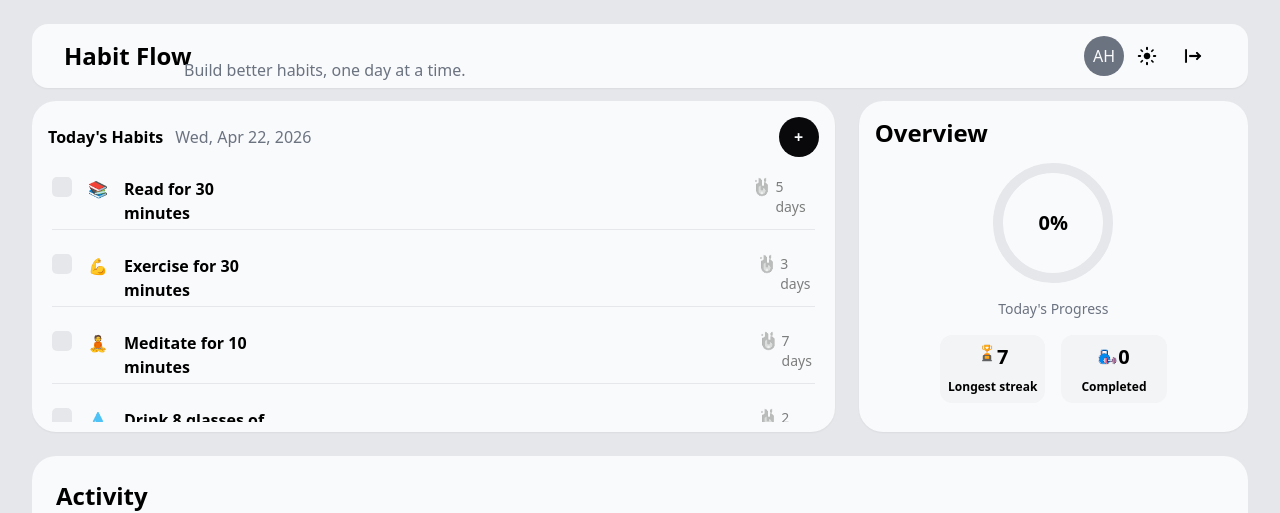
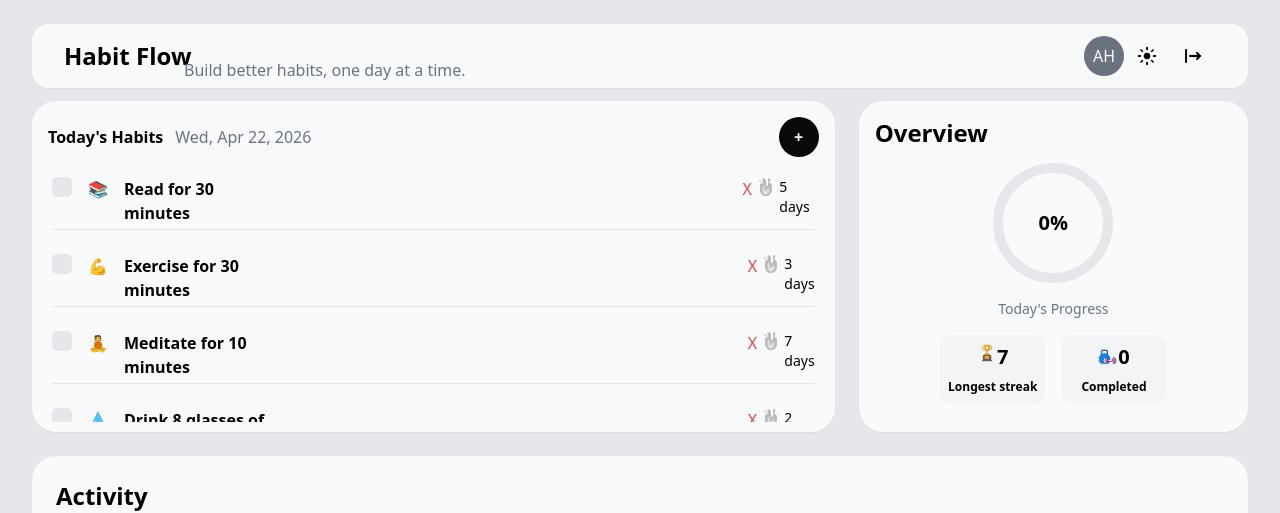
Before and after one commit to ahmedhesham001/habit-tracker-proj, a React (Vite) app: page / in a window 1280 px wide. Shown: the top 513 px of the page. Built offline with nearby package versions, Linux system fonts and the light colour scheme.

Commit message:
Added delete button

```diff
--- a/src/Dashboard.jsx
+++ b/src/Dashboard.jsx
@@ -51,7 +51,7 @@ function Dashboard() {
         { id: 5, title: "Walk for 30 minutes", streak: 4, completed: false, repetition: "daily", emoji: "🚶" },
     ]);
     const completedHabits = habits.filter((habit) => habit.completed);
-    const longestStreak = Math.max(...habits.map(h => h.streak));
+    const longestStreak = Math.max(0,...habits.map(h => h.streak));
     const addHabit = (e) => {
         console.log("addHabit");
         e.preventDefault();
@@ -66,6 +66,9 @@ function Dashboard() {
         };
         setHabits([...habits, newHabit]);
         setIsDialogOpen(false);
+    }
+    const handleDelete = (id) => {
+        setHabits(habits.filter(habit => habit.id !== id));
     }
     return (
         <div className="bg-gray-200 dark:bg-zinc-950 min-h-dvh w-screen transition-all duration-500 ease-in-out ">
@@ -111,8 +114,9 @@ function Dashboard() {
                                     <h1>{habit.emoji}</h1>
                                     <h1 className="text-md font-semibold">{habit.title}</h1>
                                 </div>
-                                <div className={`streak flex flex-row gap-1 justify-end transition-all duration-500 ${!habit.completed ? "opacity-50 grayscale" : "grayscale-0 opacity-100"} `}>
-                                    <img src={fire} alt="" className="w-5 h-5" />
+                                <div className={`streak flex flex-row gap-1 justify-end transition-all duration-500 `}>
+                                    <span onClick={() => handleDelete(habit.id)} className="cursor-pointer text-red-500">X</span>
+                                    <img src={fire} alt="" className={`w-5 h-5 ${!habit.completed ? "opacity-50 grayscale" : "grayscale-0 opacity-100"}`} />
                                     <p className="text-sm">{habit.streak} days</p>
                                 </div>
                             </div>
```
